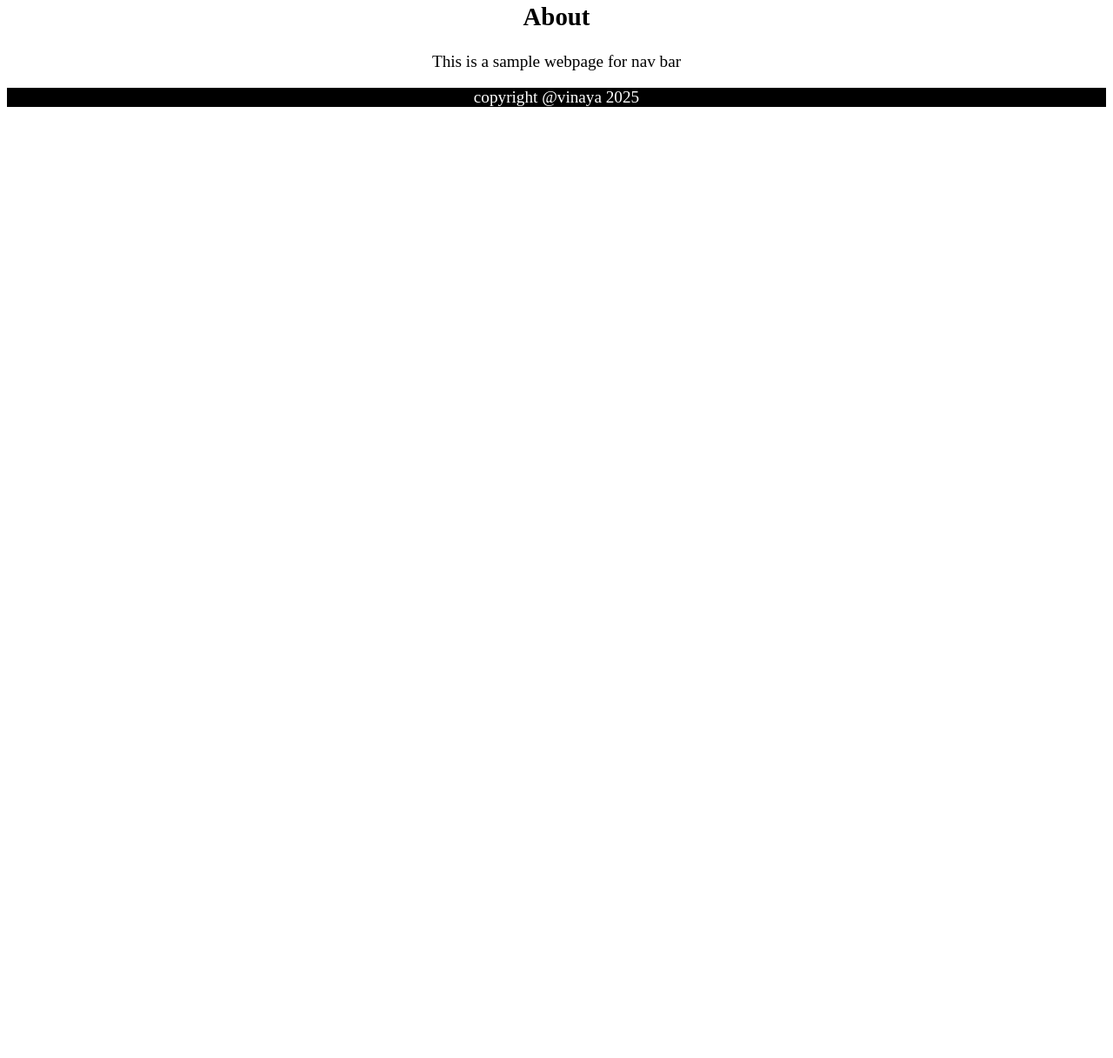
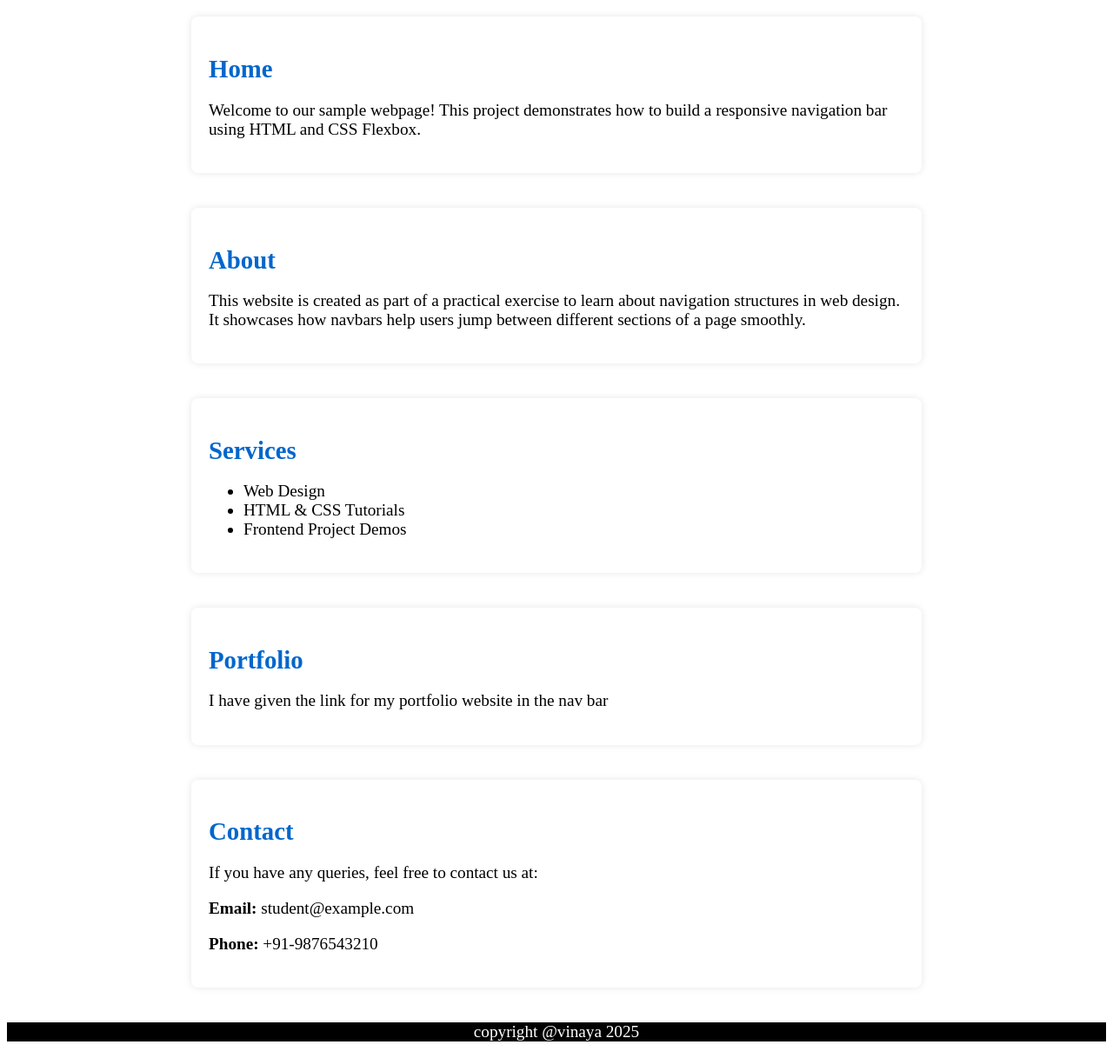
Before and after one commit to vinayavr/Super30-Assignment, a plain HTML site: page ques9.html in a window 1280 px wide. Shown: the part 182-1399 px from the top of the page at 87% size. Before the commit the page ends 800 px from the top, so only its background shows below. Drawn offline with Linux system fonts and the light colour scheme.

Commit message:
updated alignments & Footer

```diff
--- a/ques4.css
+++ b/ques4.css
@@ -18,6 +18,8 @@ div{
     justify-content: center;
     align-items: center;
     border-radius:10px;
+    flex: 1;
+    padding: 20px;
 }
 .box li{
     text-align:left;
@@ -32,8 +34,17 @@ a{
     font-size: 1.2rem;
 }
 
-footer{
+/*   */
+html, body {
+    height: 100%;
+    margin: 0;
+    display: flex;
+    flex-direction: column;
+  }
+
+  footer {
     background-color: black;
-    color:white;
+    color: white;
     text-align: center;
-}
+    padding: 10px;
+  }
--- a/ques9.css
+++ b/ques9.css
@@ -109,3 +109,17 @@ color: #1abc9c;
 .about{
     text-align: center;
 }
+
+section {
+    max-width: 800px;
+    margin: 40px auto;
+    padding: 20px;
+    background-color: white;
+    box-shadow: 0 0 8px rgba(0, 0, 0, 0.1);
+    border-radius: 8px;
+  }
+
+  section h2 {
+    color: #0066cc;
+    margin-bottom: 15px;
+  }
--- a/ques9.html
+++ b/ques9.html
@@ -29,10 +29,40 @@
             <li><a href="#contact">Contact</a></li>
         </ul>
     </nav>
-    <section id="about" class="about">
+    <section id="home">
+        <h2>Home</h2>
+        <p>Welcome to our sample webpage! This project demonstrates how to build a responsive navigation bar using HTML and CSS Flexbox.</p>
+      </section>
+
+      <!-- About section -->
+      <section id="about">
         <h2>About</h2>
-        <p>This is a sample webpage for nav bar</p>
-    </section>
+        <p>This website is created as part of a practical exercise to learn about navigation structures in web design. It showcases how navbars help users jump between different sections of a page smoothly.</p>
+      </section>
+
+      <!-- Services section -->
+      <section id="services">
+        <h2>Services</h2>
+        <ul>
+          <li>Web Design</li>
+          <li>HTML & CSS Tutorials</li>
+          <li>Frontend Project Demos</li>
+        </ul>
+      </section>
+
+      <!-- Portfolio section -->
+      <section id="portfolio">
+        <h2>Portfolio</h2>
+        <p>I have given the link for my portfolio website in the nav bar </p>
+      </section>
+
+      <!-- Contact section -->
+<section id="contact">
+        <h2>Contact</h2>
+        <p>If you have any queries, feel free to contact us at:</p>
+        <p><strong>Email:</strong> student@example.com</p>
+        <p><strong>Phone:</strong> +91-9876543210</p>
+</section>
+<footer><p>copyright @vinaya 2025</p></footer>
 </body>
 </html>
-<footer>copyright @vinaya 2025</footer>
```
Also changed, not shown: ques11.html (+0 -1 lines), ques12.html (+0 -1 lines), ques13.html (+0 -1 lines), ques14.html (+0 -1 lines), ques15.html (+0 -1 lines), ques16.html (+0 -1 lines), ques4.html (+0 -1 lines), ques6.css (+5 -2 lines), ques6.html (+1 -2 lines).
